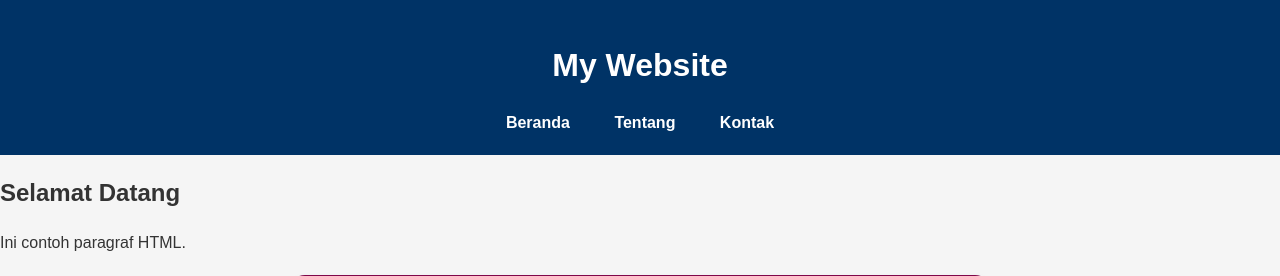
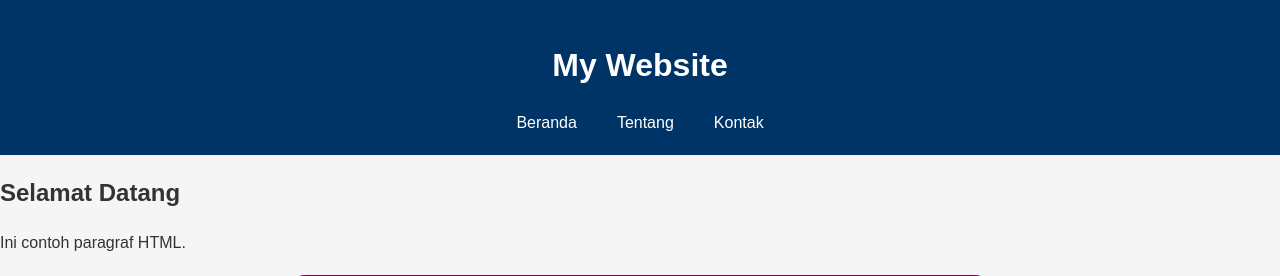
Before and after one commit to 2511500039-svg/2511500039-PWD-TI1A-2025-2026-1, a PHP site: page /pertemuan-04/index.html in a window 1280 px wide. Shown: the top 276 px of the page. Run offline with PHP 8.4, Linux system fonts and the light colour scheme.

Commit message:
mANTAP pak yohanes

```diff
--- a/pertemuan-04/style.css
+++ b/pertemuan-04/style.css
@@ -18,25 +18,22 @@ header {
 }
 
 header ul {
-  list-style: none;   /* hilangkan titik list */
+  display: flex;
+  justify-content: center;
+  list-style-type: none;
   padding: 0;
-  margin: 0;
-  text-align: center; /* posisikan di tengah */
+  margin: 10px 0 0;
 }
 
 header li {
-  display: inline-block; /* sejajarkan menu ke samping */
-  margin: 0 20px;        /* jarak antar menu */
+  display: inline-block;
+  margin: 0 20px;
 }
 
 header li a {
   color: #fff;
   text-decoration: none;
-  font-weight: bold;
-}
-
-header li a:hover {
-  text-decoration: underline;
+  padding: 6 12px;
 }
 
 #about,
```
